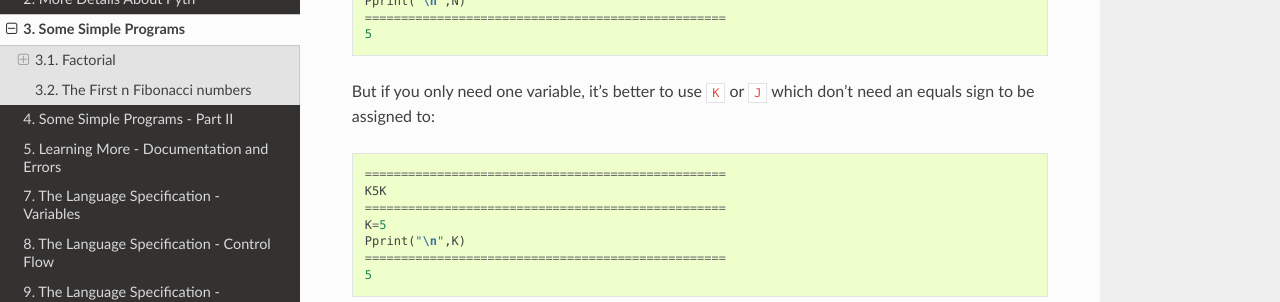
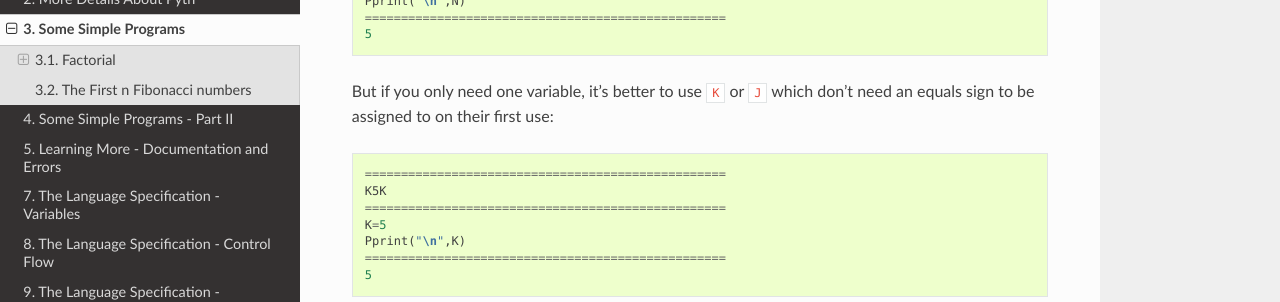
Before and after one commit to isaacg1/pyth, a Sphinx documentation site: the page built from docs/simple-programs.rst, in a window 1280 px wide and 900 px high, scrolled down 3332 px. Shown: the part 176-478 px from the top of the window. Built offline with Sphinx 7.4.7 and the Read the Docs theme 2.0.0, drawn with Linux system fonts in a browser that asks for light colours; pages that are not in the unit, such as notebooks, are missing from menus.

Commit message:
Minor clarification

```diff
--- a/docs/simple-programs.rst
+++ b/docs/simple-programs.rst
@@ -151,7 +151,7 @@ Now, we have to have our variable that holds the answer. Pyth has an assignment
 	==================================================
 	5
 
-But if you only need one variable, it's better to use ``K`` or ``J``  which don't need an equals sign to be assigned to::
+But if you only need one variable, it's better to use ``K`` or ``J``  which don't need an equals sign to be assigned to on their first use::
 
 	==================================================
 	K5K
```
